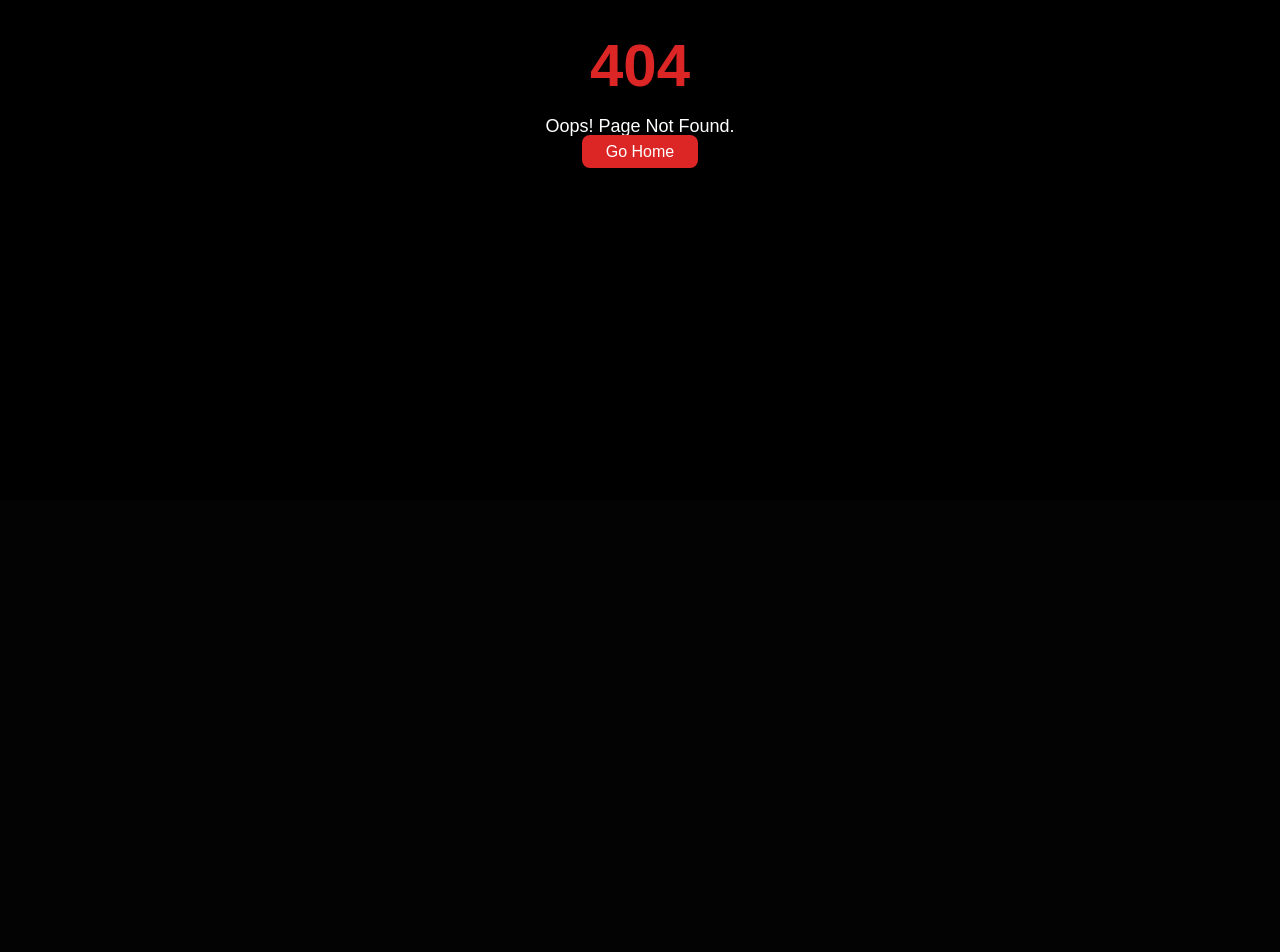
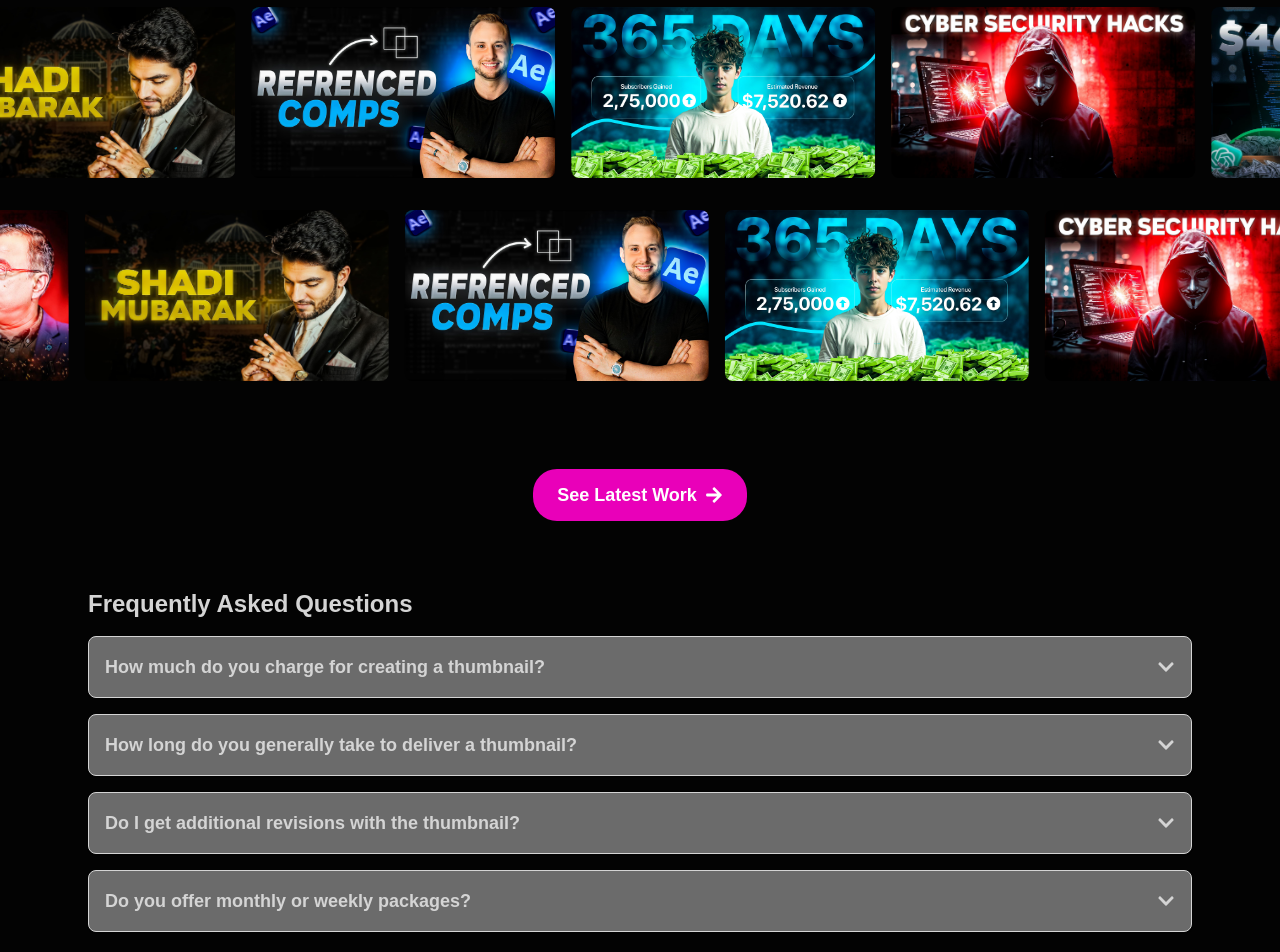
Before and after one commit to AmmarAhmed1010/hussain_gfx, a Next.js app: page / in a window 1280 px wide. Before the commit this address had no page. Shown: the part 300-1252 px from the top of the page. Before the commit the page ends 800 px from the top, so only its background shows below. Built offline with nearby package versions, Linux system fonts and the light colour scheme.

Commit message:
final push

```diff
--- a/app/components/Faq.tsx
+++ b/app/components/Faq.tsx
@@ -29,7 +29,7 @@ const Faq: React.FC = () => {
   };
 
   return (
-    <div className="max-w-2xl mx-auto p-6">
+    <div className="max-w-6xl mx-auto p-6">
       <h2 className="text-2xl font-bold mb-4">Frequently Asked Questions</h2>
       <div className="space-y-4">
         {faqData.map((faq, index) => (
--- a/app/components/Footer.tsx
+++ b/app/components/Footer.tsx
@@ -15,7 +15,7 @@ const Footer: React.FC = () => {
           <FaInstagram />
         </a>
         <a
-          href="https://wa.me/"
+          href="https://wa.me/3146487997?text=Hello,%20I%20hope%20you%20are%20doing%20well.%20I%20would%20like%20to%20inquire%20about%20your%20services.%20Please%20provide%20me%20with%20more%20details.%20Thank%20you."
           target="_blank"
           rel="noopener noreferrer"
           className="text-[#D4D4D4] text-5xl hover:text-[#00e94a]"
@@ -24,7 +24,9 @@ const Footer: React.FC = () => {
           <FaWhatsapp />
         </a>
       </div>
-      <p className="text-sm">&copy; {new Date().getFullYear()} Hussain_GFX. All rights reserved.</p>
+      <p className="text-sm">
+        &copy; {new Date().getFullYear()} Hussain_GFX. All rights reserved.
+      </p>
     </footer>
   );
 };
--- a/app/components/Hero.tsx
+++ b/app/components/Hero.tsx
@@ -2,13 +2,15 @@
 import React from "react";
 import Link from "next/link";
 import { FaArrowRight } from "react-icons/fa";
+import DualSlider from "./InfiniteSlider";
 
 const Hero: React.FC = () => {
   return (
-    <div className="flex flex-col items-center justify-center h-screen text-center bg-[#030303] text-[#D4D4D4]">
+    <div className="flex flex-col items-center justify-center min-h-screen text-center bg-[#030303] text-[#D4D4D4]">
       <h1 className="text-4xl md:text-6xl font-bold mb-4">Welcome to Hussain GFX</h1>
       <h2 className="text-2xl md:text-4xl font-semibold mb-4 text-[#E900B9]">Creative & Professional Designs</h2>
       <h3 className="text-xl md:text-3xl mb-6">Thumbnails That Stand Out</h3>
+      <DualSlider/>
       <Link href="/my-work">
         <button className="bg-[#E900B9] text-white px-6 py-3 rounded-3xl text-lg font-semibold flex items-center gap-2 mt-20 hover:bg-[#d100a6] transition duration-300">
           See Latest Work <FaArrowRight />
--- a/app/components/NotFound.tsx
+++ /dev/null
@@ -1,41 +0,0 @@
-"use client"
-import React from "react";
-import { motion } from "framer-motion";
-import Link from "next/link";
-
-const NotFound = () => {
-  return (
-    <div className="flex flex-col items-center justify-center h-screen bg-black text-white">
-      <motion.h1
-        className="text-6xl font-bold text-red-600"
-        initial={{ opacity: 0, scale: 0.8 }}
-        animate={{ opacity: 1, scale: 1 }}
-        transition={{ duration: 0.5 }}
-      >
-        404
-      </motion.h1>
-      <motion.p
-        className="text-lg mt-4"
-        initial={{ opacity: 0, y: 20 }}
-        animate={{ opacity: 1, y: 0 }}
-        transition={{ duration: 0.5, delay: 0.2 }}
-      >
-        Oops! Page Not Found.
-      </motion.p>
-      <motion.div
-        initial={{ opacity: 0, y: 20 }}
-        animate={{ opacity: 1, y: 0 }}
-        transition={{ duration: 0.5, delay: 0.4 }}
-      >
-        <Link
-          href="/"
-          className="mt-6 px-6 py-2 bg-red-600 text-white rounded-lg hover:bg-red-500 transition"
-        >
-          Go Home
-        </Link>
-      </motion.div>
-    </div>
-  );
-};
-
-export default NotFound;
--- a/app/layout.tsx
+++ b/app/layout.tsx
@@ -1,6 +1,8 @@
 import type { Metadata } from "next";
 import { Geist, Geist_Mono } from "next/font/google";
 import "./globals.css";
+import Header from "./components/Header";
+import Footer from "./components/Footer";
 
 
 const geistSans = Geist({
@@ -28,9 +30,9 @@ export default function RootLayout({
       <body
         className={`${geistSans.variable} ${geistMono.variable} antialiased`}
       >
-        {/* <Header/> */}
+        <Header/>
         {children}
-        {/* <Footer/> */}
+        <Footer/>
       </body>
     </html>
   );
--- a/app/page.tsx
+++ b/app/page.tsx
@@ -1,14 +1,12 @@
 import React from 'react'
-import NotFound from './components/NotFound'
+import Hero from './components/Hero'
+import Faq from './components/Faq'
 
 const page = () => {
   return (
     <div>
-     <NotFound/>
-      {/* <Hero/>
-      <DualSlider/>
-      <Faq/> */}
-
+      <Hero/>
+      <Faq/>
     </div>
   )
 }
```
